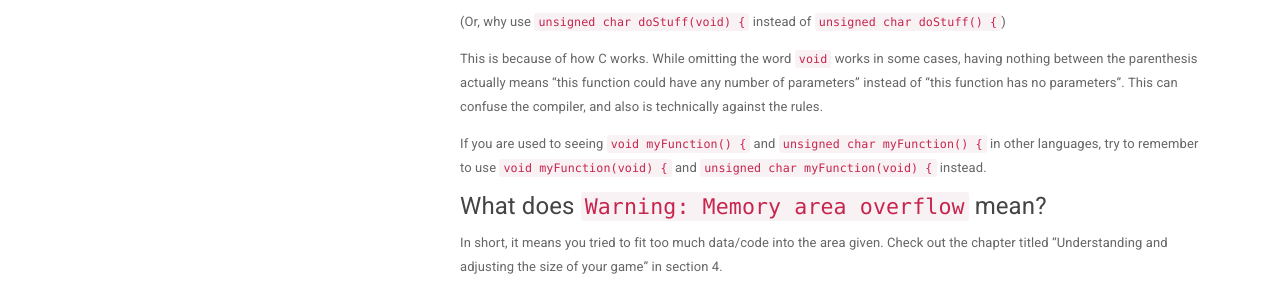
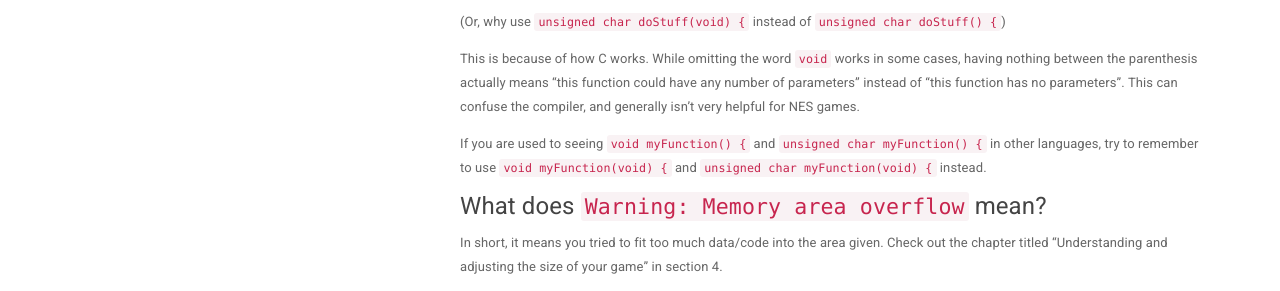
Before and after one commit to igwgames/nes-starter-kit, a Jekyll site: the page built from _docs/section_1/faq.md, in a window 1280 px wide and 900 px high, scrolled down 2832 px. Shown: the part 209-500 px from the top of the window. Built offline with Jekyll 4.4.1, drawn with Linux system fonts in a browser that asks for light colours; nearby versions of some CDN libraries; our own code applies the rules of GitHub Pages for plain Markdown files.

Commit message:
Automated documentation update [ci skip]

```diff
--- a/_docs/section_1/faq.md
+++ b/_docs/section_1/faq.md
@@ -130,7 +130,7 @@ Here are a few suggestions to avoid conflicts:
 
 This is because of how C works. While omitting the word `void` works in some cases, having nothing between the parenthesis
 actually means "this function could have any number of parameters" instead of "this function has no parameters". This can
-confuse the compiler, and also is technically against the rules.
+confuse the compiler, and generally isn't very helpful for NES games.
 
 If you are used to seeing `void myFunction() {` and `unsigned char myFunction() {` in other languages, try to remember
 to use `void myFunction(void) {` and `unsigned char myFunction(void) {` instead.
```
